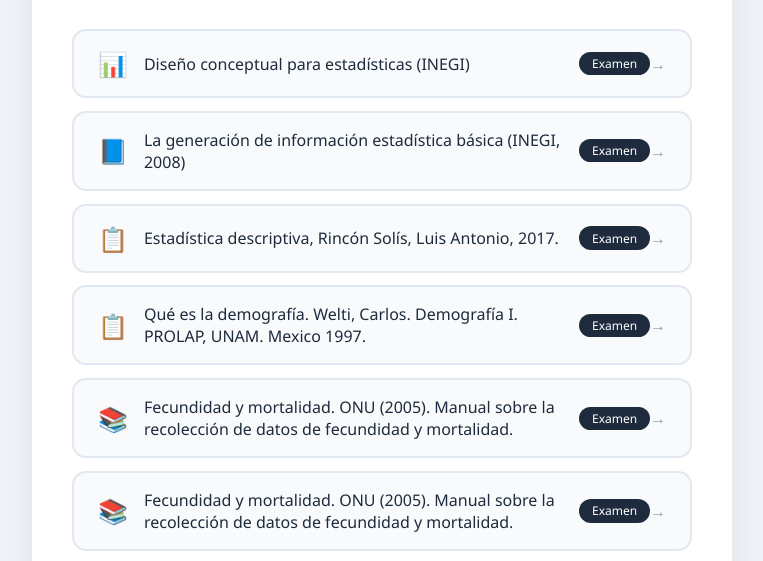
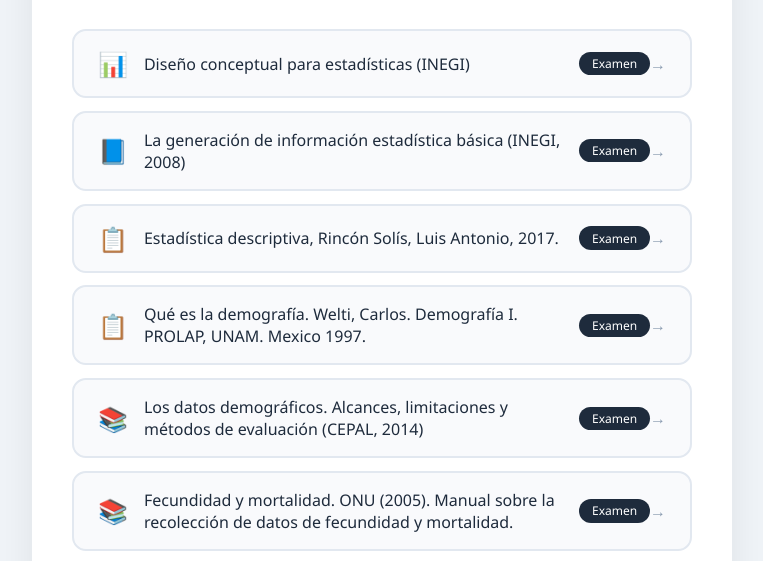
Before and after one commit to Germ1215/Gu-as_SPC, a plain HTML site: page index.html in a window 1280 px wide. Shown: the part 166-727 px from the top of the page, without its empty margins (258-1021 px from the left). Drawn offline with Linux system fonts and the light colour scheme.

Commit message:
Update index.html
ASAS

```diff
--- a/index.html
+++ b/index.html
@@ -113,7 +113,7 @@
 
             <a href="Datos_demograficos/" class="menu-item">
                 <span class="icono">📚</span>
-                <span class="nombre">Fecundidad y mortalidad. ONU (2005). Manual sobre la recolección de datos de fecundidad y mortalidad.</span>
+                <span class="nombre">Los datos demográficos. Alcances, limitaciones y métodos de evaluación (CEPAL, 2014)</span>
                 <span class="badge">Examen</span>
                 <span class="flecha">→</span>
             </a>
```
